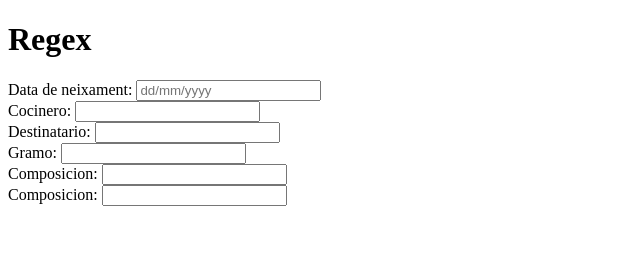
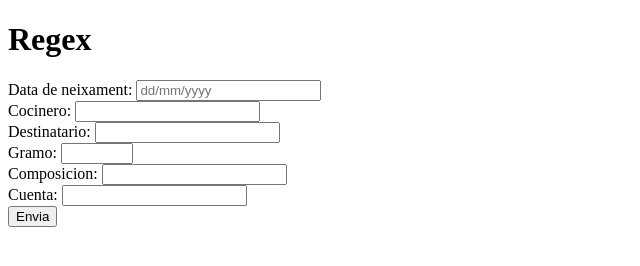
Before and after one commit to Setter97/DAWEC, a plain HTML site: page workspace/Regex/index.html in a window 1280 px wide. Shown: the whole page, without its empty margins (0-640 px from the left). Drawn offline with Linux system fonts and the light colour scheme.

Commit message:
Regex
Solo falta lo de la cuenta

```diff
--- a/workspace/Regex/index.html
+++ b/workspace/Regex/index.html
@@ -18,13 +18,15 @@
                 <input name="destinatario" id="destinatario">
                 <br>
                 <label for="gramo">Gramo: </label>
-                <input name="gramo" id="gramo">
+                <input name="gramo" type="number" id="gramo" min=100 max=5000>
                 <br>
                 <label for="composicion">Composicion: </label>
                 <input name="composicion" id="composicion">
                 <br>
-                <label for="cuenta">Composicion: </label>
+                <label for="cuenta">Cuenta: </label>
                 <input name="cuenta" id="cuenta">
+                <br>
+                <button type="button" onclick="comprueba()">Envia</button>
             </form>
         </header>
     </body>
--- a/workspace/Regex/regexscript.js
+++ b/workspace/Regex/regexscript.js
@@ -1,11 +1,54 @@
 function comprueba(){
-    var date=document.getElementById("date").value;
-    var cocinero=document.getElementById("cocinero").value
-    var destinatario=document.getElementById("destinatario").value
-    var gramo=document.getElementById("gramo").value
-    var composicion=document.getElementById("composicion").value
+    //Date
+    let date=document.getElementById("date").value;
+    date=date.split("/").reverse()
+    let date2=new Date(date);
 
-    if(date==null){
+    //Cocinero
+    let cocinero=document.getElementById("cocinero").value
+    let regexCocinero=new RegExp('^[A-Z]{2}[!"·$%&()=?¿;:_,.*][0-9]{4}')
+    if(!regexCocinero.test(cocinero)){
+        alert("Error en cocinero")
+    }
+    //Destinatario
+    let destinatario=document.getElementById("destinatario").value
+    let regexDestinatario=new RegExp('^[A-Z]{1,3}_[a-z]{0,}:[0-9]{4}$')
 
+    if(!regexDestinatario.test(destinatario)){
+        alert("Error en el destinatario")
     }
+
+    //Gramo
+   //let gramo=document.getElementById("gramo").value
+
+
+    //Composicion
+    let composicion=document.getElementById("composicion").value
+    let regexComposicion=new RegExp('^[0-9]{0,}g[A-Z0-9]{1,2}[A-Z0-9]{1,2}$')
+    if(!regexComposicion.test(composicion)){
+        alert("Error en composicion")
+    }
+
+    //Cuenta
+    let cuenta=document.getElementById("cuenta").value
+    let regexCuenta = new RegExp('^([a-z]{2})([0-9]{2})-[0-9]{12}-([0-9]{2})$');
+
+    if(!regexCuenta.test(cuenta)){
+        alert("Error en cuenta ")
+    }else{
+        let tag=cuenta.match(regexCuenta);
+        let suma=(tag[1].charCodeAt(0)-96)+(tag[1].charCodeAt(1)-96)
+        if(suma<10){
+            suma=`0${suma}`
+        }else{
+            suma=`${suma}`
+        }
+
+        if(suma!=tag[2]){
+            alert("Error en la cuenta")
+        }else{
+            alert("Todo correcto")
+        }
+    }
+
 }
```
